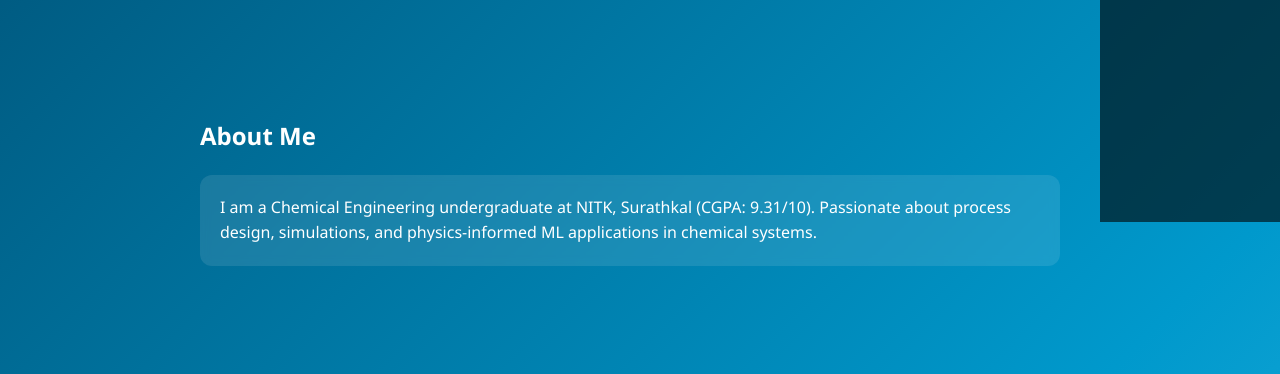
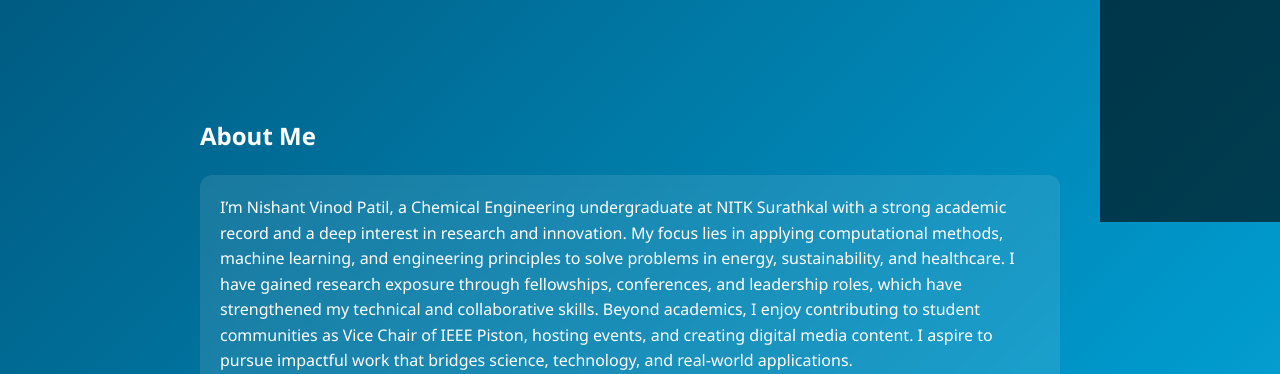
Before and after one commit to nishant2004patil/my-Portfolio, a plain HTML site: page index.html in a window 1280 px wide. Shown: the part 578-952 px from the top of the page. Drawn offline with Linux system fonts and the light colour scheme.

Commit message:
Update index.html

```diff
--- a/index.html
+++ b/index.html
@@ -26,8 +26,7 @@
   <section id="about">
     <h2>About Me</h2>
     <div class="card">
-      <p>I am a Chemical Engineering undergraduate at NITK, Surathkal (CGPA: 9.31/10).
-      Passionate about process design, simulations, and physics-informed ML applications in chemical systems.</p>
+      <p>I’m Nishant Vinod Patil, a Chemical Engineering undergraduate at NITK Surathkal with a strong academic record and a deep interest in research and innovation. My focus lies in applying computational methods, machine learning, and engineering principles to solve problems in energy, sustainability, and healthcare. I have gained research exposure through fellowships, conferences, and leadership roles, which have strengthened my technical and collaborative skills. Beyond academics, I enjoy contributing to student communities as Vice Chair of IEEE Piston, hosting events, and creating digital media content. I aspire to pursue impactful work that bridges science, technology, and real-world applications.</p>
     </div>
   </section>
 
```
